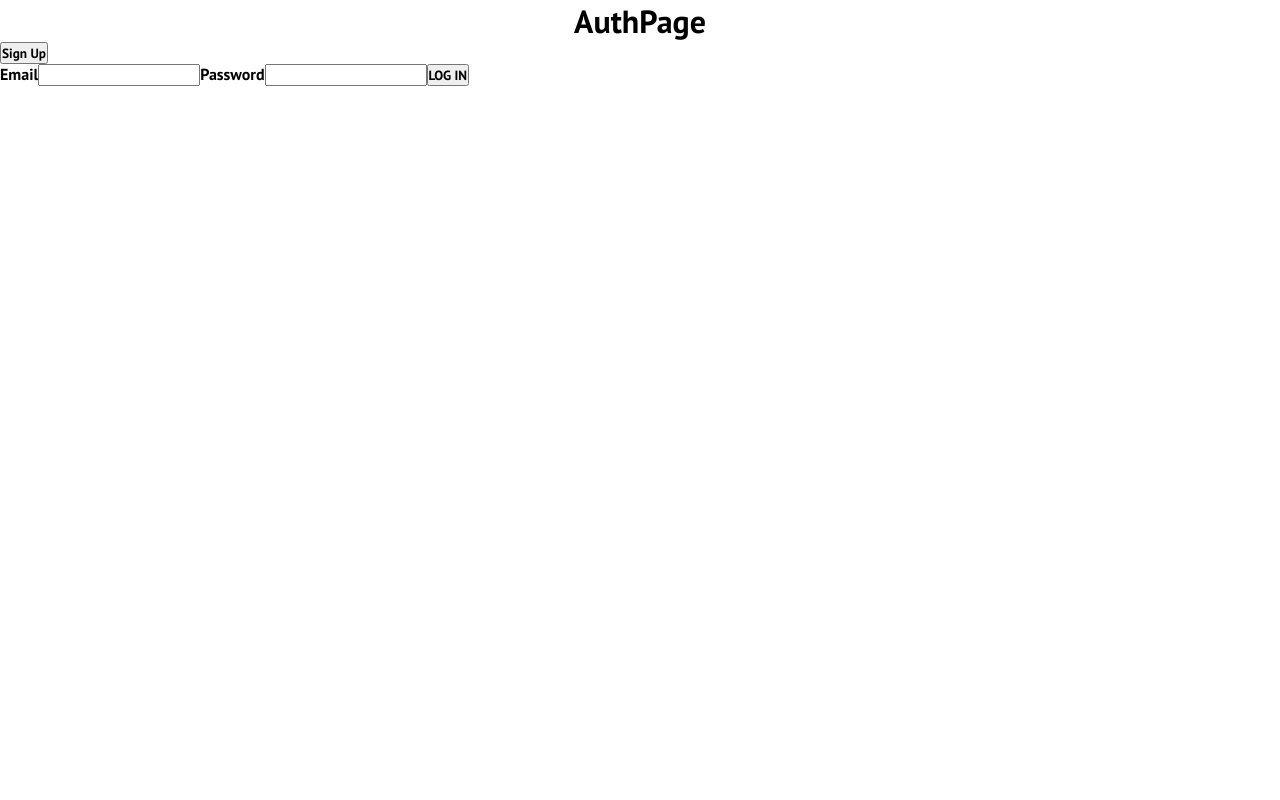
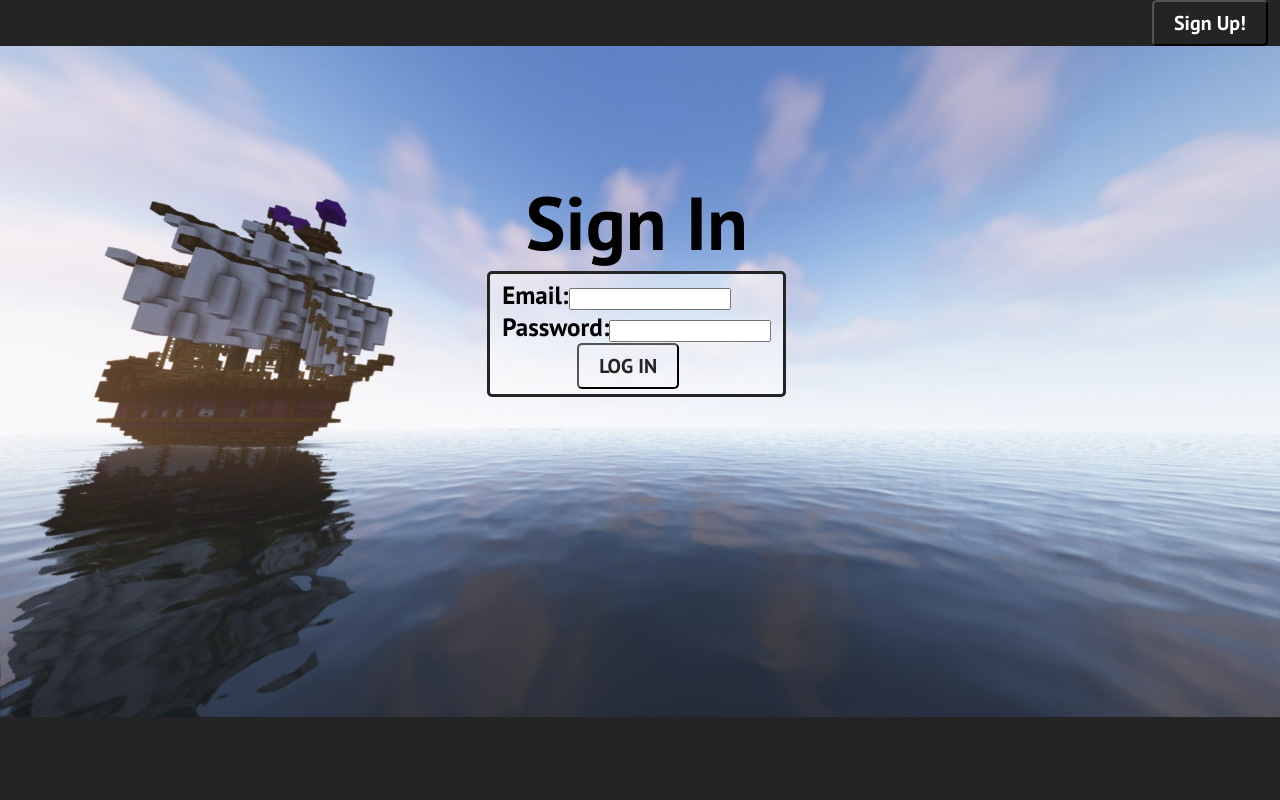
Before and after one commit to SKILLETTON2K/Project-4, a React (Create React App) app: page / in a window 1280 px wide. Shown: the top 800 px of the page. Built offline with nearby package versions, Linux system fonts and the light colour scheme.

Commit message:
Added css to log in, and sign up pages.

```diff
--- a/src/components/Cards/Cards.jsx
+++ b/src/components/Cards/Cards.jsx
@@ -37,8 +37,8 @@ function Cards() {
             />
             <CardItem
               src='images/img-8.jpg'
-              text='Sign up today get access to our entire library!'
-              label='Sign-Up'
+              text='Wish to say farewell? Click here!'
+              label='Log Out'
               path='/sign-up'
             />
           </ul>
--- a/src/components/Footer/Footer.jsx
+++ b/src/components/Footer/Footer.jsx
@@ -45,7 +45,7 @@ function Footer() {
             <h2>Social Media</h2>
             <Link to='https://www.instagram.com/accounts/login/?next=%2Fp%2FCw2jsThLG6g%2F&source=desktop_nav'>Instagram</Link>
             <Link to='https://www.facebook.com/login/'>Facebook</Link>
-            <Link to='https://accounts.google.com/InteractiveLogin/signinchooser?continue=https%3A%2F%2Fwww.youtube.com%2Fsignin%3Faction_handle_signin%3Dtrue%26app%3Ddesktop%26hl%3Den%26next%3Dhttps%253A%252F%252Fwww.youtube.com%252F&ec=65620&hl=en&passive=true&service=youtube&uilel=3&ifkv=AYZoVhfqlnBtv9JRH6KLW8KkoGgQug50JVovnmKVD0wP8Gy3KUpRQ6bLDQeOEYbrcu8YBloS5ScH&theme=glif&flowName=GlifWebSignIn&flowEntry=ServiceLogin'>Youtube</Link>
+            <Link to='https://www.youtube.com/watch?v=dQw4w9WgXcQ'>Youtube</Link>
             <Link to='https://twitter.com/i/flow/login?input_flow_data=%7B%22requested_variant%22%3A%22eyJsYW5nIjoiZW4ifQ%3D%3D%22%7D'>Twitter</Link>
           </div>
         </div>
@@ -83,7 +83,7 @@ function Footer() {
 
             <Link
               className='social-icon-link youtube'
-              to='https://accounts.google.com/InteractiveLogin/signinchooser?continue=https%3A%2F%2Fwww.youtube.com%2Fsignin%3Faction_handle_signin%3Dtrue%26app%3Ddesktop%26hl%3Den%26next%3Dhttps%253A%252F%252Fwww.youtube.com%252F&ec=65620&hl=en&passive=true&service=youtube&uilel=3&ifkv=AYZoVhfqlnBtv9JRH6KLW8KkoGgQug50JVovnmKVD0wP8Gy3KUpRQ6bLDQeOEYbrcu8YBloS5ScH&theme=glif&flowName=GlifWebSignIn&flowEntry=ServiceLogin'
+              to='https://www.youtube.com/watch?v=dQw4w9WgXcQ'
               target='_blank'
               aria-label='Youtube'
             >
--- /dev/null
+++ b/src/components/LoginForm/LoginForm.css
@@ -0,0 +1,41 @@
+.login-btn {
+    background-color: transparent;
+    color: #242424;
+    transition: all 0.3s ease-out;
+    padding: 8px 20px;
+    font-size: 20px;
+    border-radius: 5px;
+    margin-left: 75px;
+  }
+
+  .login-btn:hover {
+    background: #242424;
+    color: #ffff;
+    transition: all 0.3s ease-out;
+}
+
+.login {
+    background-image: url('/public/images/img-8.jpg');
+    background-position: center;
+    background-size: cover;
+    background-repeat: no-repeat;
+    color: #000000;
+    font-size: 25px;
+    justify-content: center;
+    display: flex;
+    padding-bottom: 25%;
+    padding-top: 10%;
+  }
+
+  .title-log {
+    font-size: 75px;
+    justify-content: center;
+    display: flex;
+  }
+
+  form {
+    border: 3px solid #242424;
+    border-radius: 5px;
+    padding: 5px 12px 5px 12px;
+    background-color: rgba(255, 255, 255, 0.515);
+  }
--- a/src/components/LoginForm/LoginForm.jsx
+++ b/src/components/LoginForm/LoginForm.jsx
@@ -1,5 +1,7 @@
 import { useState } from 'react';
 import * as usersService from '../../utilities/users-service';
+import '../../pages/App/App.css';
+import '../LoginForm/LoginForm.css'
 
 export default function LoginForm({ setUser }) {
   const [credentials, setCredentials] = useState({
@@ -28,14 +30,17 @@ export default function LoginForm({ setUser }) {
   }
 
   return (
-    <div>
+    <div className="login">
       <div className="form-container">
+        <h2 className="title-log">Sign In</h2>
         <form autoComplete="off" onSubmit={handleSubmit}>
-          <label>Email</label>
+          <label>Email:</label>
           <input type="text" name="email" value={credentials.email} onChange={handleChange} required />
-          <label>Password</label>
+          <br></br>
+          <label>Password:</label>
           <input type="password" name="password" value={credentials.password} onChange={handleChange} required />
-          <button type="submit">LOG IN</button>
+          <br></br>
+          <button className="login-btn" type="submit">LOG IN</button>
         </form>
       </div>
       <p className="error-message">&nbsp;{error}</p>
--- a/src/components/NavBar/Navbar.css
+++ b/src/components/NavBar/Navbar.css
@@ -164,11 +164,10 @@
   .logout-btn {
     background-color: transparent;
     color: #ffff;
-    /* border: 1px solid var(--primary); */
     transition: all 0.3s ease-out;
     padding: 8px 20px;
     font-size: 20px;
-    /* border-radius: 5px; */
+    border-radius: 5px;
   }
 
   .logout-btn:hover {
--- /dev/null
+++ b/src/components/SignUpForm/SignUpForm.css
@@ -0,0 +1,41 @@
+.sign-up-btn {
+    background-color: transparent;
+    color: #242424;
+    transition: all 0.3s ease-out;
+    padding: 8px 20px;
+    font-size: 20px;
+    border-radius: 5px;
+    margin-left: 75px;
+  }
+
+  .sign-up-btn:hover {
+    background: #242424;
+    color: #ffff;
+    transition: all 0.3s ease-out;
+}
+
+.sign-up {
+    background-image: url('/public/images/img-8.jpg');
+    background-position: center;
+    background-size: cover;
+    background-repeat: no-repeat;
+    color: #000000;
+    font-size: 25px;
+    justify-content: center;
+    display: flex;
+    padding-bottom: 25%;
+    padding-top: 10%;
+  }
+
+  .title-log {
+    font-size: 75px;
+    justify-content: center;
+    display: flex;
+  }
+
+  form {
+    border: 3px solid #242424;
+    border-radius: 5px;
+    padding: 5px 12px 5px 12px;
+    background-color: rgba(255, 255, 255, 0.515);
+  }
--- a/src/components/SignUpForm/SignUpForm.jsx
+++ b/src/components/SignUpForm/SignUpForm.jsx
@@ -1,5 +1,6 @@
 import { Component } from 'react';
 import { signUp } from '../../utilities/users-service';
+import '../SignUpForm/SignUpForm.css'
 
 export default class SignUpForm extends Component {
   state = {
@@ -37,18 +38,19 @@ export default class SignUpForm extends Component {
   render() {
     const disable = this.state.password !== this.state.confirm;
     return (
-      <div>
+      <div className="sign-up">
         <div className="form-container">
+        <h2 className="title-log">Sign Up</h2>
           <form autoComplete="off" onSubmit={this.handleSubmit}>
-            <label>Name</label>
-            <input type="text" name="name" value={this.state.name} onChange={this.handleChange} required />
-            <label>Email</label>
-            <input type="email" name="email" value={this.state.email} onChange={this.handleChange} required />
-            <label>Password</label>
-            <input type="password" name="password" value={this.state.password} onChange={this.handleChange} required />
-            <label>Confirm</label>
-            <input type="password" name="confirm" value={this.state.confirm} onChange={this.handleChange} required />
-            <button type="submit" disabled={disable}>SIGN UP</button>
+            <label>Name:</label>
+            <input type="text" name="name" value={this.state.name} onChange={this.handleChange} required /><br></br>
+            <label>Email:</label>
+            <input type="email" name="email" value={this.state.email} onChange={this.handleChange} required /><br></br>
+            <label>Password:</label>
+            <input type="password" name="password" value={this.state.password} onChange={this.handleChange} required /><br></br>
+            <label>Confirm:</label>
+            <input type="password" name="confirm" value={this.state.confirm} onChange={this.handleChange} required /><br></br>
+            <button className="sign-up-btn" type="submit" disabled={disable}>SIGN UP</button>
           </form>
         </div>
         <p className="error-message">&nbsp;{this.state.error}</p>
--- a/src/pages/App/App.css
+++ b/src/pages/App/App.css
@@ -30,9 +30,9 @@
 
 .faqs {
   color: #fff;
-  font-size: 85px;
-  margin-top: -50px;
-  margin-bottom: -50px;
+  font-size: 75px;
+  margin-top: -150px;
+  margin-bottom: -150px;
 }
 
 .faq-back {
@@ -58,3 +58,27 @@
   color: #000000;
   font-size: 100px;
 }
+
+.auth-container {
+    background-color: #242424;
+    padding: 0rem 0 2rem 0;
+    justify-content: center;
+    align-items: center;
+    color: #ffff;
+}
+
+.sign-btn {
+  background-color: transparent;
+  color: #ffff;
+  transition: all 0.3s ease-out;
+  padding: 8px 20px;
+  font-size: 20px;
+  border-radius: 5px;
+  margin-left: 90%;
+}
+
+.sign-btn:hover {
+  background: #ffff;
+  color: #242424;
+  transition: all 0.3s ease-out;
+}
--- a/src/pages/AuthPage/AuthPage.jsx
+++ b/src/pages/AuthPage/AuthPage.jsx
@@ -1,18 +1,26 @@
 import { useState } from 'react';
 import SignUpForm from '../../components/SignUpForm/SignUpForm';
 import LoginForm from '../../components/LoginForm/LoginForm';
+import Footer from '../../components/Footer/Footer';
+
 
 export default function AuthPage({ setUser }) {
   const [showSignUp, setShowSignUp] = useState(false);
   return (
-    <main>
-      <h1>AuthPage</h1>
-      <button onClick={() => setShowSignUp(!showSignUp)}>{showSignUp ? 'Log In' : 'Sign Up'}</button>
+    <>
+    <main className="auth-container">
+        <button className="sign-btn" onClick={() => setShowSignUp(!showSignUp)}>{showSignUp ? 'Log In' : 'Sign Up!'}</button>
+
       { showSignUp ?
           <SignUpForm setUser={setUser} />
           :
           <LoginForm setUser={setUser} />
       }
+
     </main>
+
+    <Footer />
+
+    </>
   );
 }
```
